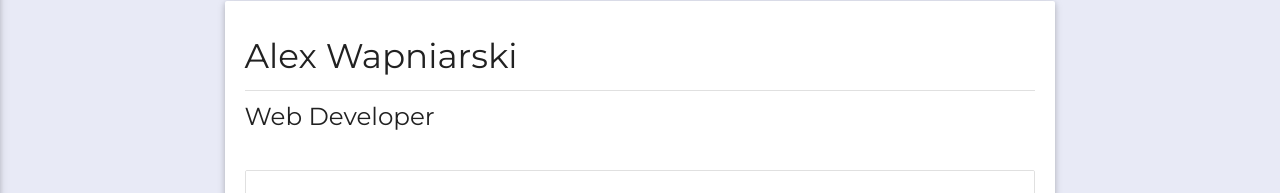
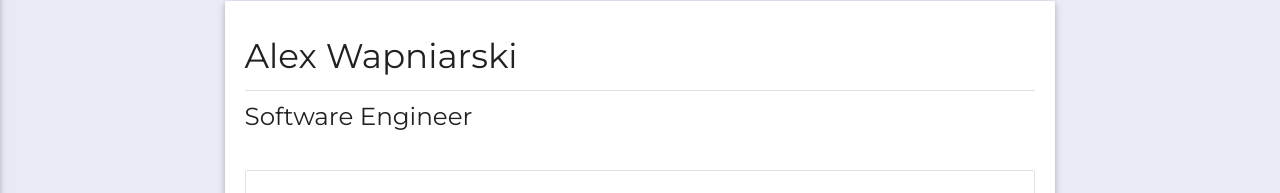
Before and after one commit to alex-wap/portfolio, a website: page client/index.html at #/contact in a window 1280 px wide. Shown: the part 221-414 px from the top of the page. Drawn offline with nearby package versions, Linux system fonts and the light colour scheme.

Commit message:
updated title

```diff
--- a/client/partials/contact.html
+++ b/client/partials/contact.html
@@ -14,7 +14,7 @@
       <div class="card-content">
         <h4 class="">Alex Wapniarski</h4>
   <div class="divider"></div>
-  <h5 class="">Web Developer</h5><br>
+  <h5 class="">Software Engineer</h5><br>
     <ul class="collection">
       <li class="collection-item"><br><p class="flow-text"><a href="mailto:&#119;&#097;&#112;&#110;&#105;&#097;&#114;&#115;&#107;&#105;&#064;&#103;&#109;&#097;&#105;&#108;&#046;&#099;&#111;&#109;" class="links"><i class="fa fa-envelope fa" aria-hidden="true"></i></a>&nbsp;&nbsp;<a href='mailto:&#119;&#097;&#112;&#110;&#105;&#097;&#114;&#115;&#107;&#105;&#064;&#103;&#109;&#097;&#105;&#108;&#046;&#099;&#111;&#109;' class="links">&#119;&#097;&#112;&#110;&#105;&#097;&#114;&#115;&#107;&#105;&#064;&#103;&#109;&#097;&#105;&#108;&#046;&#099;&#111;&#109;</a></p><br></li>
       <li class="collection-item"><br><p class="flow-text"><a href="http://www.linkedin.com/in/wapniarski" class="links"><i class="fa fa-linkedin-square fa" aria-hidden="true"></i></a>&nbsp;&nbsp;&nbsp;<a href='http://linkedin.com/in/wapniarski' class="links">/in/wapniarski</a></p><br></li>
```
